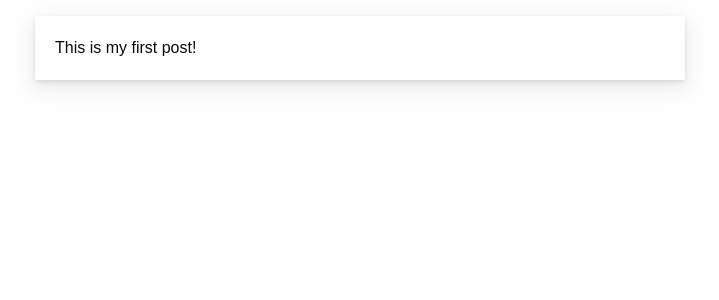
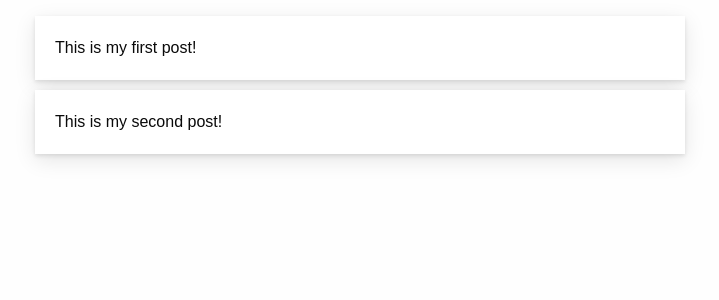
Before and after one commit to lutchobandeira/news-feed-react, a React (Create React App) app: page / in a window 1280 px wide. Shown: the top 300 px of the page, without its empty margins (280-999 px from the left). Built offline with nearby package versions, Linux system fonts and the light colour scheme.

Commit message:
Post component.

```diff
--- a/src/App.js
+++ b/src/App.js
@@ -15,9 +15,18 @@ class Feed extends Component {
   render() {
     return (
       <div className="feed">
-        <div className="post">
-          <span>This is my first post!</span>
-        </div>
+        <Post content="This is my first post!" />
+        <Post content="This is my second post!" />
+      </div>
+    )
+  }
+}
+
+class Post extends Component {
+  render() {
+    return (
+      <div className="post">
+        <span>{this.props.content}</span>
       </div>
     )
   }
```
